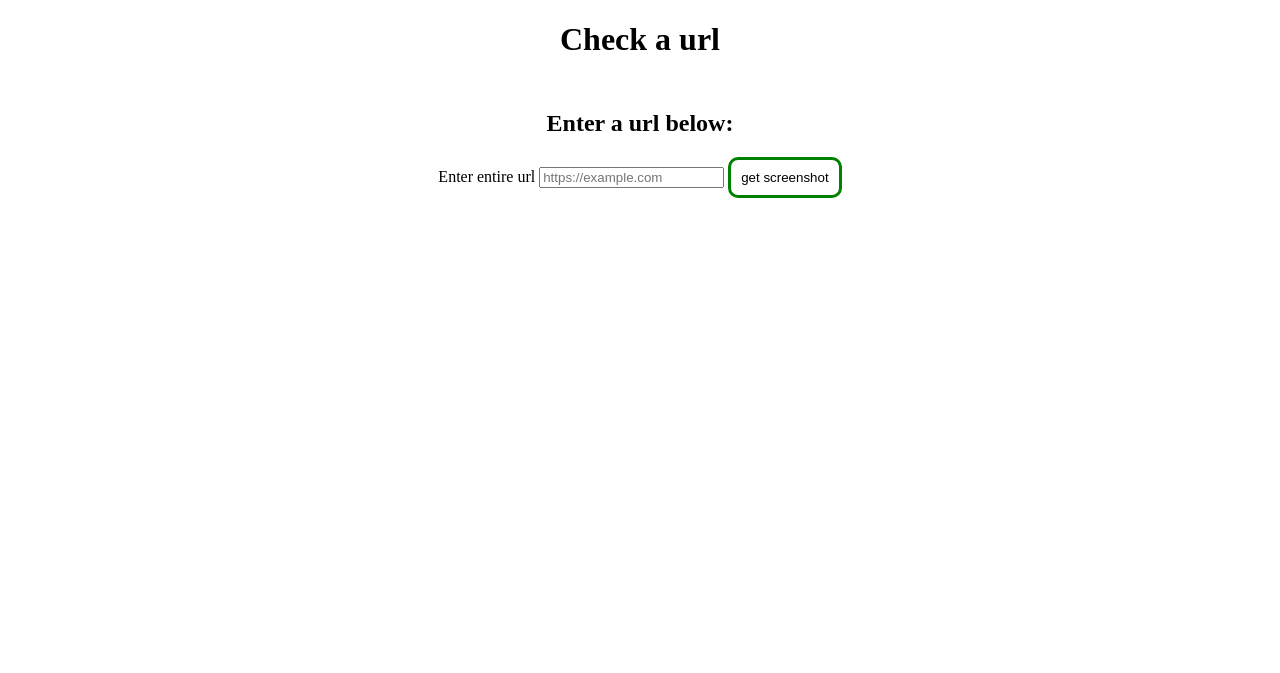
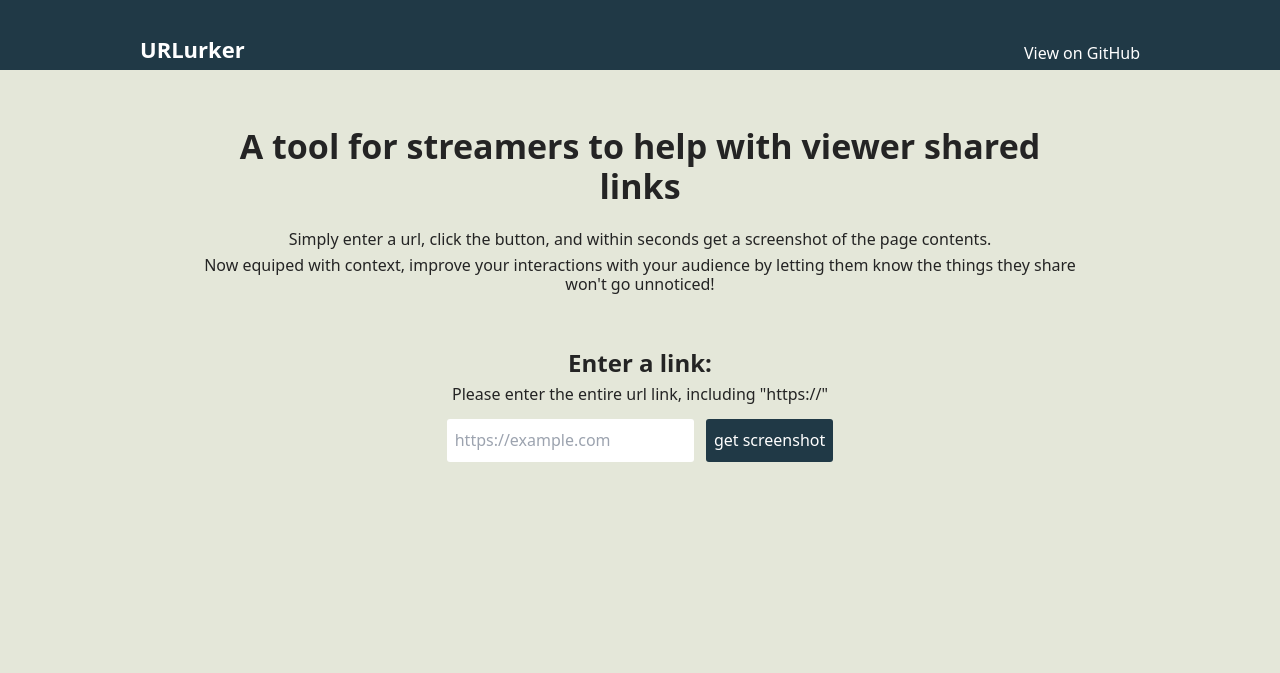
Before and after one commit to jrodshua/URLurker, a website: page public/index.html in a window 1280 px wide. Drawn offline with Linux system fonts and the light colour scheme.

Commit message:
v1 site styling added

```diff
--- a/public/index.html
+++ b/public/index.html
@@ -4,19 +4,41 @@
     <meta charset="UTF-8" />
     <meta http-equiv="X-UA-Compatible" content="IE=edge" />
     <meta name="viewport" content="width=device-width, initial-scale=1.0" />
-    <title>Net Test</title>
+    <title>URLurker</title>
     <link rel="stylesheet" href="styles.css" />
   </head>
   <body>
     <div class="page">
-      <h1>Check a url</h1>
-      <span class="loader not-loading">Loading...</span>
-      <div class="screenshot"></div>
+      <header>
+        <div class="header">
+          <div class="logo">
+            <a href="/">URLurker</a>
+          </div>
+          <nav class="nav">
+            <a href="">View on GitHub</a>
+          </nav>
+        </div>
+      </header>
+
+      <main>
+        <div class="hero">
+          <h1>A tool for streamers to help with viewer shared links</h1>
+          <h4>
+            Simply enter a url, click the button, and within seconds get a
+            screenshot of the page contents.
+          </h4>
+          <h4>
+            Now equiped with context, improve your interactions with your
+            audience by letting them know the things they share won't go
+            unnoticed!
+          </h4>
+        </div>
+
         <div class="center">
-        <h2>Enter a url below:</h2>
+          <h2>Enter a link:</h2>
+          <p>Please enter the entire url link, including "https://"</p>
           <form id="api-form">
-          <label for="form-url"
-            >Enter entire url
+            <label for="form-url">
               <input
                 type="url"
                 id="form-url"
@@ -28,6 +50,12 @@
             <button type="submit" id="button">get screenshot</button>
           </form>
         </div>
+
+        <div class="content">
+          <span class="loader not-loading">Loading...</span>
+          <div class="screenshot"></div>
+        </div>
+      </main>
     </div>
 
     <script src="./index.js"></script>
--- a/public/styles.css
+++ b/public/styles.css
@@ -1,27 +1,361 @@
-h1 {
+*,
+*::before,
+*::after {
+  box-sizing: border-box;
+}
+
+:root {
+  -moz-tab-size: 4;
+  tab-size: 4;
+}
+
+html {
+  line-height: 1.15;
+  -webkit-text-size-adjust: 100%;
+}
+
+body,
+html {
+  margin: 0;
+  padding: 0;
+}
+
+body {
+  font-family: system-ui, -apple-system, "system-ui", "Segoe UI", Roboto,
+    Helvetica, Arial, sans-serif, "Apple Color Emoji", "Segoe UI Emoji";
+  line-height: inherit;
+}
+
+hr {
+  height: 0;
+  color: inherit;
+}
+
+abbr[title] {
+  -webkit-text-decoration: underline dotted;
+  text-decoration: underline dotted;
+}
+
+b,
+strong {
+  font-weight: bolder;
+}
+
+code,
+kbd,
+samp,
+pre {
+  font-family: ui-monospace, SFMono-Regular, Consolas, "Liberation Mono", Menlo,
+    monospace;
+  font-size: 1em;
+}
+
+small {
+  font-size: 80%;
+}
+
+sub,
+sup {
+  font-size: 75%;
+  line-height: 0;
+  position: relative;
+  vertical-align: baseline;
+}
+
+sub {
+  bottom: -0.25em;
+}
+
+sup {
+  top: -0.5em;
+}
+
+table {
+  text-indent: 0;
+  border-color: inherit;
+}
+
+button,
+input,
+optgroup,
+select,
+textarea {
+  font-family: inherit;
+  font-size: 100%;
+  line-height: 1.15;
+  margin: 0;
+}
+
+button,
+select {
+  text-transform: none;
+}
+
+button,
+[type="button"],
+[type="reset"],
+[type="submit"] {
+  -webkit-appearance: button;
+}
+
+::-moz-focus-inner {
+  border-style: none;
+  padding: 0;
+}
+
+:-moz-focusring {
+  outline: 1px dotted ButtonText;
+}
+
+:-moz-ui-invalid {
+  box-shadow: none;
+}
+
+legend {
+  padding: 0;
+}
+
+progress {
+  vertical-align: baseline;
+}
+
+::-webkit-inner-spin-button,
+::-webkit-outer-spin-button {
+  height: auto;
+}
+
+[type="search"] {
+  -webkit-appearance: textfield;
+  outline-offset: -2px;
+}
+
+::-webkit-search-decoration {
+  -webkit-appearance: none;
+}
+
+::-webkit-file-upload-button {
+  -webkit-appearance: button;
+  font: inherit;
+}
+
+summary {
+  display: list-item;
+}
+
+blockquote,
+dl,
+dd,
+h1,
+h2,
+h3,
+h4,
+h5,
+h6,
+hr,
+figure,
+p,
+pre {
+  margin: 0;
+}
+
+button {
+  background-color: transparent;
+  background-image: none;
+}
+
+button:focus {
+  outline: 1px dotted;
+  outline: 5px auto -webkit-focus-ring-color;
+}
+
+fieldset {
+  margin: 0;
+  padding: 0;
+}
+
+ol,
+ul {
+  list-style: none;
+  margin: 0;
+  padding: 0;
+}
+
+hr {
+  border-top-width: 1px;
+}
+
+textarea {
+  resize: vertical;
+}
+
+input::placeholder,
+textarea::placeholder {
+  opacity: 1;
+  color: #9ca3af;
+}
+
+button,
+[role="button"] {
+  cursor: pointer;
+}
+
+table {
+  border-collapse: collapse;
+}
+
+a {
+  color: inherit;
+  text-decoration: inherit;
+  cursor: pointer;
+  margin: 0;
+}
+
+button,
+input,
+optgroup,
+select,
+textarea {
+  padding: 0;
+  line-height: inherit;
+  color: inherit;
+}
+
+img,
+svg,
+video,
+canvas,
+audio,
+iframe,
+embed,
+object {
+  display: block;
+  vertical-align: middle;
+}
+
+img,
+video {
+  max-width: 100%;
+  height: auto;
+}
+
+html {
   width: 100%;
-  text-align: center;
+  height: 100%;
+}
+
+body {
+  width: 100%;
+  min-width: 240px;
+  height: 100%;
+  font-size: 16px;
+  color: #242424;
+  background-color: #e4e7d9;
 }
 
 .center {
   text-align: center;
-  padding: 10px;
+  margin: 3rem auto 3.75rem;
 }
+
 .center button {
-  border: 3px solid green;
-  background: white;
-  border-radius: 10px;
-  padding: 10px;
+  border: none;
+  background: #203946;
+  color: #fff;
+  border-radius: 3px;
+  padding: 0.75rem 0.5rem;
 }
+
+.center h2 {
+  padding-bottom: 0.5rem;
+}
+
+.center p {
+  padding-bottom: 1rem;
+}
+
+#form-url {
+  border: none;
+  margin-right: 0.5rem;
+  padding: 0.75rem 0.5rem;
+  border-radius: 3px;
+}
+
 .page {
+  width: 100%;
+  height: 100vh;
+  background: transparent;
+}
+
+header {
+  border: 1px solid 203946;
+  padding: 0 1.5rem;
+  background: #203946;
+  color: #fff;
+}
+
+.header {
+  width: 100%;
+  max-width: 1000px;
   margin: 0 auto;
-  max-width: 500px;
-  width: 50%;
+  height: 70px;
+  display: flex;
+  justify-content: space-between;
+  align-items: flex-end;
+  padding-bottom: 0.5rem;
+}
+
+.logo a {
+  font-weight: bold;
+  font-size: 22px;
+}
+
+.nav a {
+  text-align: right;
+  width: 100%;
+  display: block;
+}
+
+.nav a:hover {
+  color: #ac5d5d;
+}
+
+main {
+  padding: 3rem 0;
+}
+
+.hero {
+  max-width: 900px;
+  width: 88%;
+  margin: 0 auto;
+  text-align: center;
+  padding: 0.5rem;
+}
+
+.hero h1 {
+  line-height: 40px;
+  font-size: 34px;
+  padding-bottom: 1rem;
+}
+
+.hero h4 {
+  padding-top: 0.5rem;
+  font-weight: normal;
+}
+
+.content {
+  width: 88%;
+  max-width: 900px;
+  margin: 0 auto;
+  min-height: 100px;
+  height: auto;
+  max-height: 480px;
+  padding: 1rem;
 }
 
 .screenshot {
-  width: 720px;
-  height: auto;
+  width: 100%;
+  height: 100%;
+  margin: 0 auto;
 }
 
 .screenshot img {
@@ -33,6 +367,9 @@ h1 {
 .loader {
   font-weight: bold;
   text-align: center;
+  font-size: 24px;
+  text-align: center;
+  display: block;
 }
 
 .not-loading {
```
Lines whose indentation alone changed are shown as unchanged.
